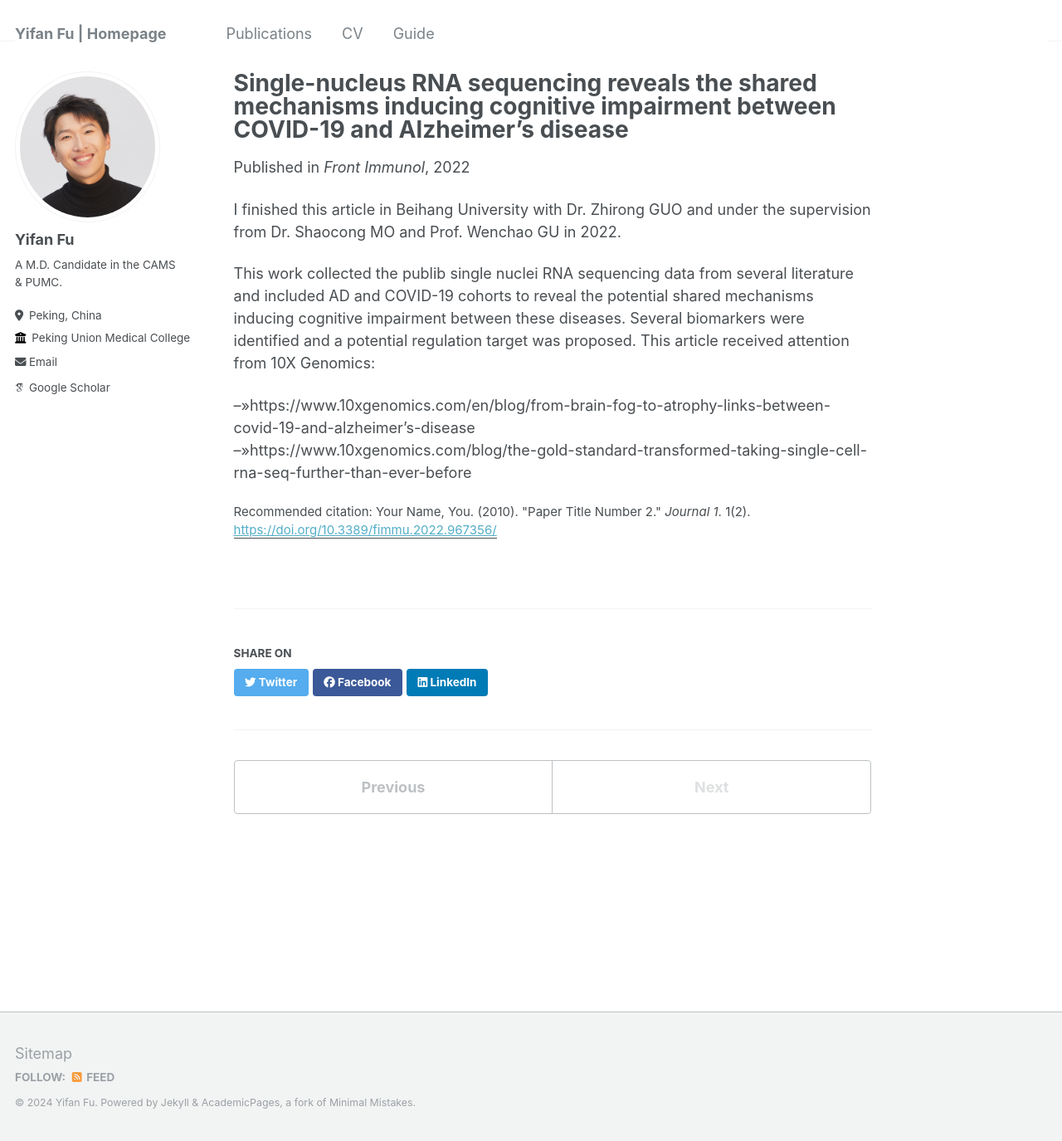
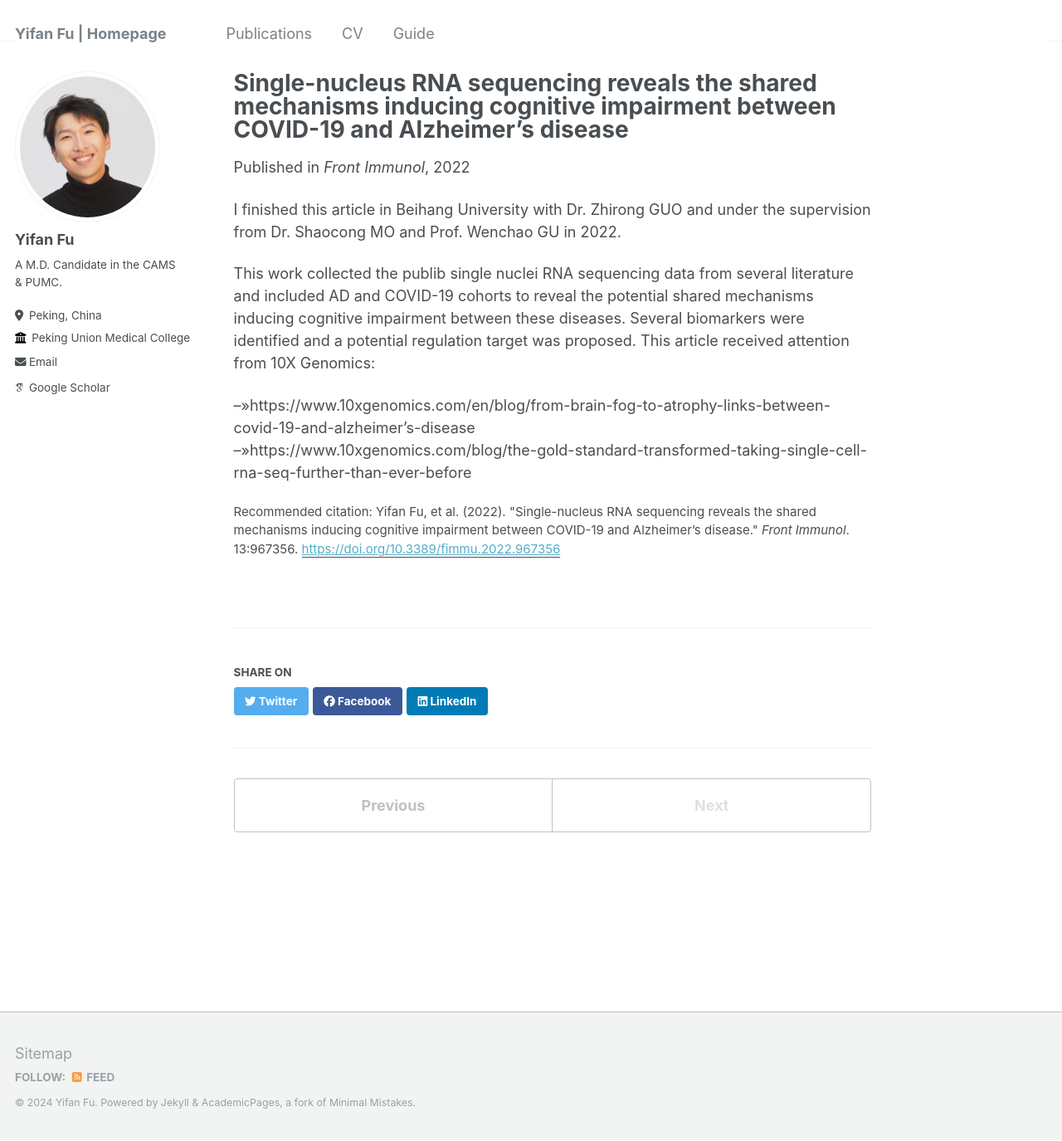
Before and after one commit to yifanfu01/yifanfu01.github.io, a Jekyll site: the page built from _publications/2010-10-01-paper-title-number-2.md, in a window 1280 px wide and 1375 px high. Shown: the whole window at 83% size. Built offline with Jekyll 4.4.1, drawn with Linux system fonts in a browser that asks for light colours; some web fonts are replaced.

Commit message:
Update 2010-10-01-paper-title-number-2.md

```diff
--- a/_publications/2010-10-01-paper-title-number-2.md
+++ b/_publications/2010-10-01-paper-title-number-2.md
@@ -1,12 +1,12 @@
 ---
 title: "Single-nucleus RNA sequencing reveals the shared mechanisms inducing cognitive impairment between COVID-19 and Alzheimer’s disease"
 collection: publications
-permalink: /publication/2010-10-01-paper-title-number-2-1
+permalink: /publication/fii2022
 excerpt: 'This paper utilized snRNA-seq revealing the potential shared neural change in the COVID-19 and AD patients'
 date: 2022-09-23
 venue: 'Front Immunol'
-paperurl: 'https://doi.org/10.3389/fimmu.2022.967356/'
-citation: 'Your Name, You. (2010). &quot;Paper Title Number 2.&quot; <i>Journal 1</i>. 1(2).'
+paperurl: 'https://doi.org/10.3389/fimmu.2022.967356'
+citation: 'Yifan Fu, et al. (2022). &quot;Single-nucleus RNA sequencing reveals the shared mechanisms inducing cognitive impairment between COVID-19 and Alzheimer’s disease.&quot; <i>Front Immunol</i>. 13:967356.'
 ---
 
 I finished this article in Beihang University with Dr. Zhirong GUO and under the supervision from Dr. Shaocong MO and Prof. Wenchao GU in 2022.
```
